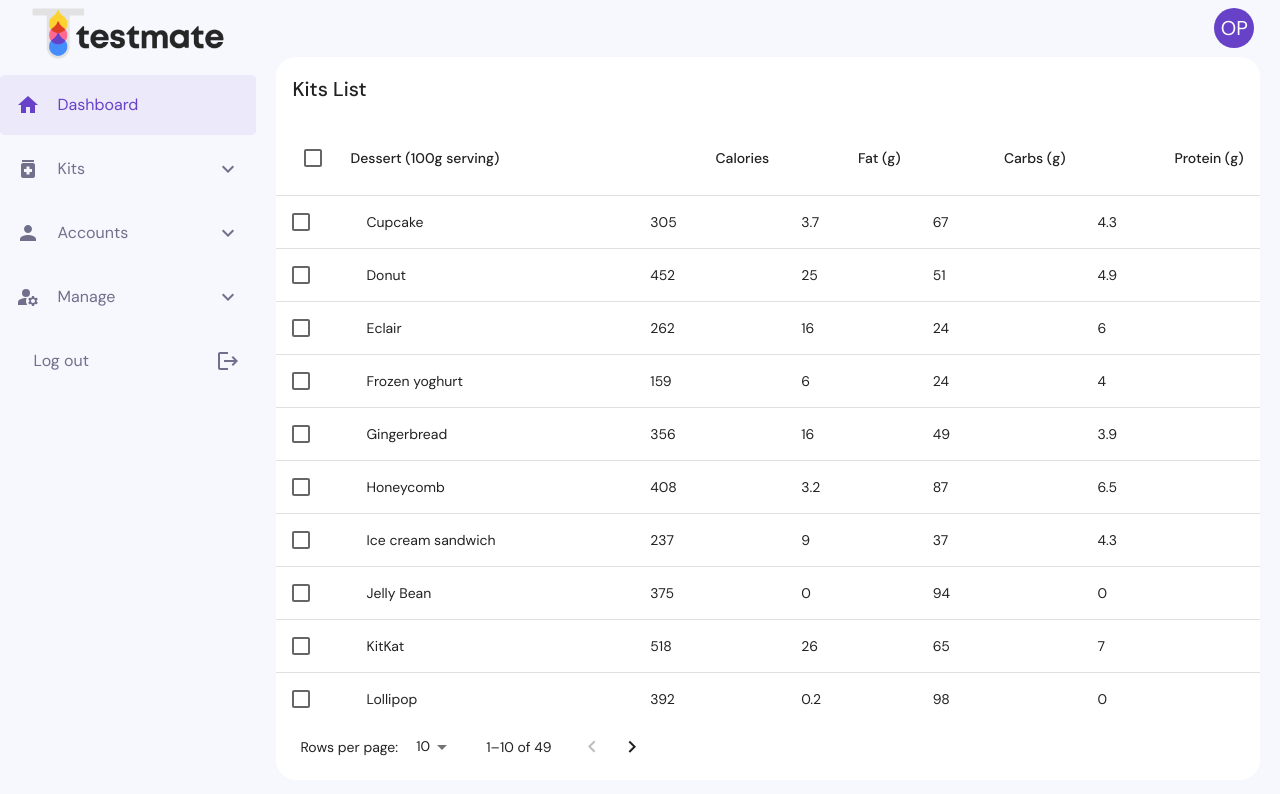
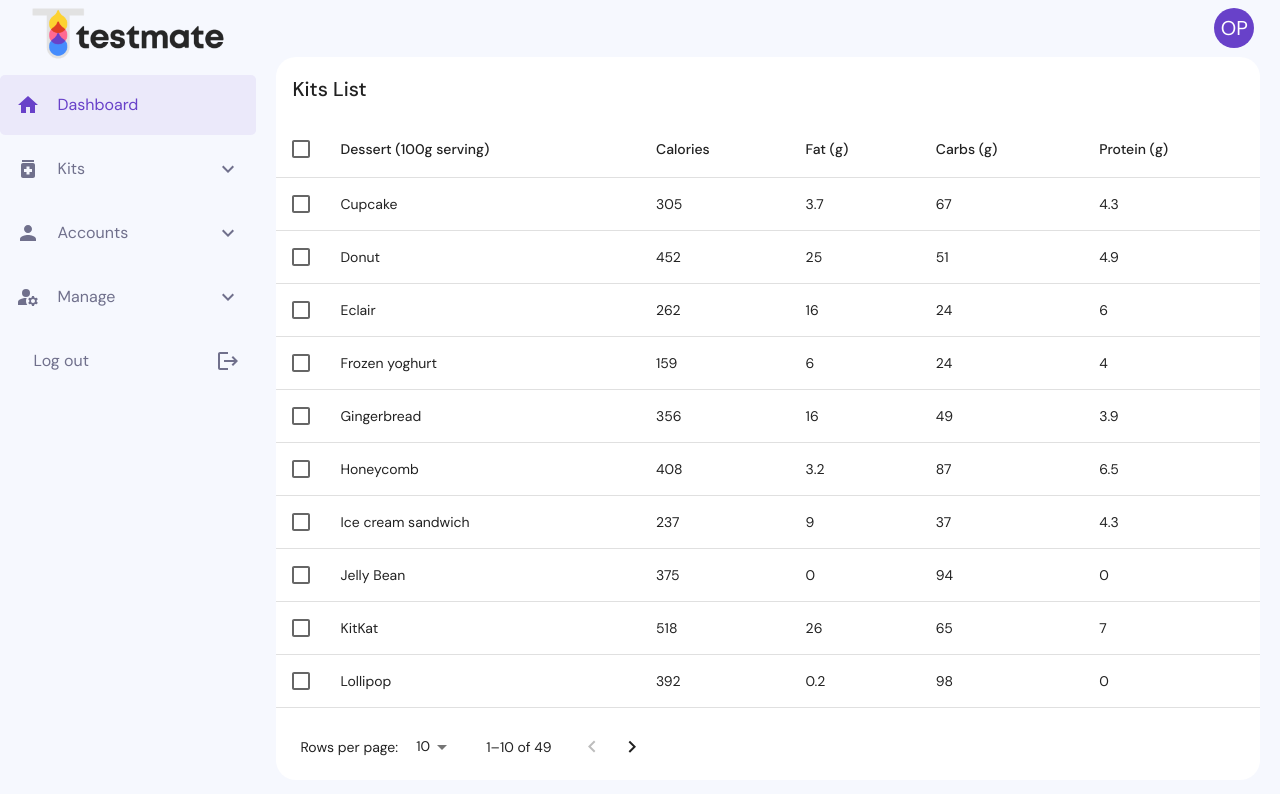
Before and after one commit to farah2003/admin-panel, a React (Create React App) app: page /view-kits in a window 1280 px wide. Shown: the top 794 px of the page. Built offline with nearby package versions, Linux system fonts and the light colour scheme.

Commit message:
spread table header

```diff
--- a/src/components/common/table/tableHeader.tsx
+++ b/src/components/common/table/tableHeader.tsx
@@ -1,84 +1,33 @@
 import { TableHead, TableRow, TableCell, Checkbox } from '@mui/material';
 import React from 'react';
+import { headCells } from './headCells';
 
-interface Data {
-  calories: number;
-  carbs: number;
-  fat: number;
-  name: string;
-  protein: number;
-}
-interface HeadCell {
-  disablePadding: boolean;
-  id: keyof Data;
-  label: string;
-  numeric: boolean;
-}
-
-const headCells: readonly HeadCell[] = [
-  {
-    id: 'name',
-    numeric: false,
-    disablePadding: true,
-    label: 'Dessert (100g serving)',
-  },
-  {
-    id: 'calories',
-    numeric: true,
-    disablePadding: false,
-    label: 'Calories',
-  },
-  {
-    id: 'fat',
-    numeric: true,
-    disablePadding: false,
-    label: 'Fat (g)',
-  },
-  {
-    id: 'carbs',
-    numeric: true,
-    disablePadding: false,
-    label: 'Carbs (g)',
-  },
-  {
-    id: 'protein',
-    numeric: true,
-    disablePadding: false,
-    label: 'Protein (g)',
-  },
-];
-
-interface EnhancedTableProps {
+interface TableHeaderProps {
   numSelected: number;
   onSelectAllClick: (event: React.ChangeEvent<HTMLInputElement>) => void;
   rowCount: number;
 }
 
-const TableHeader = (props: EnhancedTableProps) => {
-  const { onSelectAllClick, numSelected, rowCount } = props;
+const TableHeader = ({
+  onSelectAllClick,
+  numSelected,
+  rowCount,
+}: TableHeaderProps) => {
   return (
     <TableHead>
-      <TableRow />
-      <TableCell>
+      <TableRow>
+        <TableCell padding="checkbox">
           <Checkbox
             color="primary"
             indeterminate={numSelected > 0}
             checked={rowCount > 0 && numSelected === rowCount}
             onChange={onSelectAllClick}
-          inputProps={{
-            'aria-label': 'select all desserts',
-          }}
           />
         </TableCell>
         {headCells.map((headCell) => (
-        <TableCell
-          key={headCell.id}
-          align={headCell.numeric ? 'right' : 'left'}
-          padding={headCell.disablePadding ? 'none' : 'normal'}
-        >
-          {headCell.label}
-        </TableCell>
+          <TableCell key={headCell.id}>{headCell.label}</TableCell>
         ))}
+      </TableRow>
     </TableHead>
   );
 };
```
Lines whose indentation alone changed are shown as unchanged.
